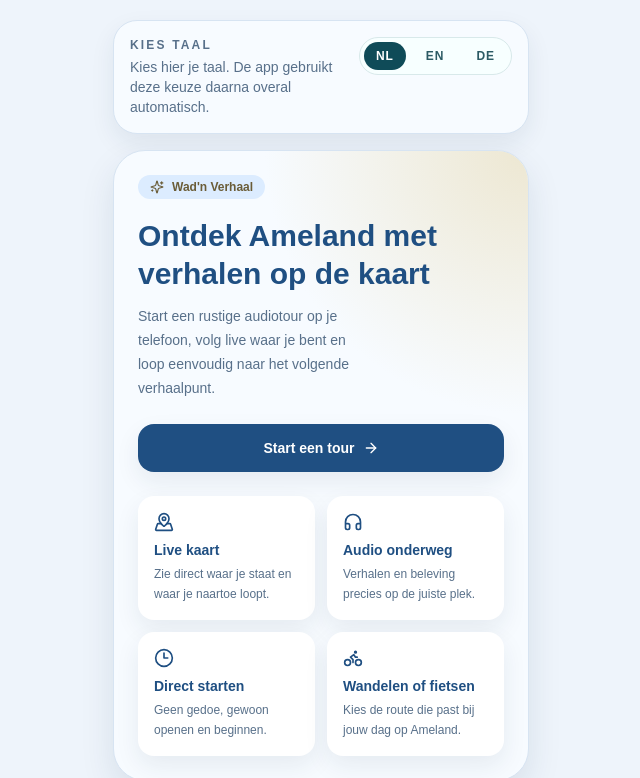
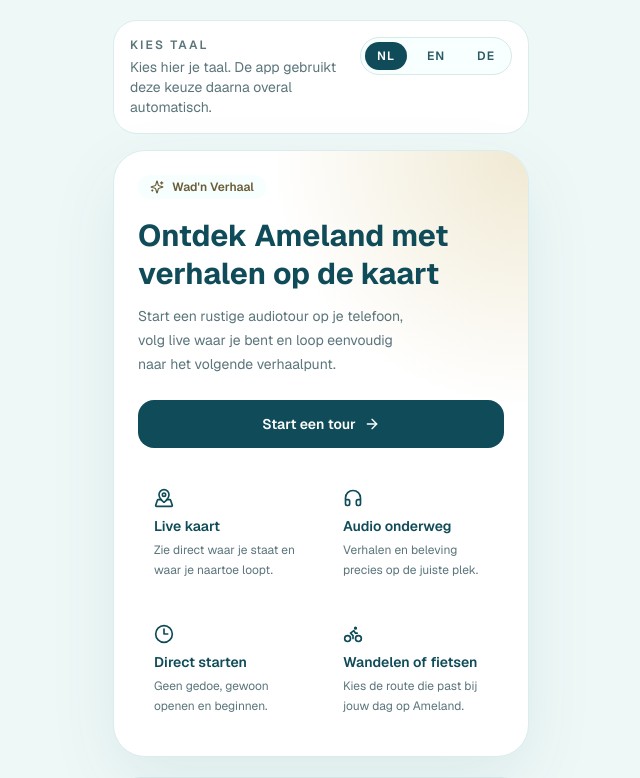
Before and after one commit to WadnVerhaal/ameland-audiotour, a Next.js app in the folder Downloads/ameland-audiotour-v1/ameland-audiotour/: page / in a window 1280 px wide. Shown: the top 778 px of the page, without its empty margins (319-959 px from the left). Built offline with nearby package versions, Linux system fonts and the light colour scheme; no server answers.

Commit message:
Align app styling with website theme

```diff
--- a/Downloads/ameland-audiotour-v1/ameland-audiotour/app/globals.css
+++ b/Downloads/ameland-audiotour-v1/ameland-audiotour/app/globals.css
@@ -3,15 +3,20 @@
 @tailwind utilities;
 
 :root {
-  --bg: #eef4fb;
-  --card: #f7fbff;
-  --card-strong: #edf5ff;
-  --foreground: #17324d;
-  --muted: #58708a;
-  --border: #d7e4f2;
-  --accent: #1f4f82;
-  --accent-soft: #dcecff;
-  --badge: #5f8fc7;
+  --bg: #eef8f7;
+  --bg-soft: #f6fffe;
+  --card: #ffffff;
+  --card-soft: #f7ffff;
+  --foreground: #163c43;
+  --foreground-strong: #103f47;
+  --muted: #4f8a8e;
+  --muted-body: #5b757b;
+  --border: #dbecef;
+  --border-strong: #cfe3e5;
+  --accent: #0f4b58;
+  --accent-2: #12879a;
+  --accent-warm: #ef7f63;
+  --success-soft: #eef8f8;
 }
 
 html {
@@ -19,9 +24,11 @@ html {
 }
 
 body {
-  font-family: Arial, Helvetica, sans-serif;
-  background: var(--bg);
+  background:
+    radial-gradient(circle at top, rgba(153, 220, 218, 0.18), transparent 32%),
+    linear-gradient(180deg, #f6fffe 0%, #eef8f7 42%, #e7f4f3 100%);
   color: var(--foreground);
+  font-family: var(--font-geist-sans), Arial, Helvetica, sans-serif;
 }
 
 a {
@@ -40,24 +47,40 @@ select {
     background: var(--bg);
   }
 
+  .bg-app-soft {
+    background: var(--bg-soft);
+  }
+
   .bg-app-card {
     background: var(--card);
   }
 
-  .bg-app-card-strong {
-    background: var(--card-strong);
+  .bg-app-card-soft {
+    background: var(--card-soft);
   }
 
   .text-app {
     color: var(--foreground);
   }
 
+  .text-app-strong {
+    color: var(--foreground-strong);
+  }
+
   .text-app-muted {
+    color: var(--muted-body);
+  }
+
+  .text-app-subtle {
     color: var(--muted);
   }
 
   .border-app {
     border-color: var(--border);
+  }
+
+  .border-app-strong {
+    border-color: var(--border-strong);
   }
 
   .bg-app-accent {
@@ -68,19 +91,35 @@ select {
     color: var(--accent);
   }
 
-  .bg-app-soft {
-    background: var(--accent-soft);
+  .bg-app-accent-2 {
+    background: var(--accent-2);
   }
 
-  .bg-app-badge {
-    background: var(--badge);
+  .text-app-accent-2 {
+    color: var(--accent-2);
+  }
+
+  .bg-app-warm {
+    background: var(--accent-warm);
+  }
+
+  .text-app-warm {
+    color: var(--accent-warm);
+  }
+
+  .bg-app-success-soft {
+    background: var(--success-soft);
   }
 
   .shadow-soft {
-    box-shadow: 0 14px 34px rgba(23, 50, 77, 0.10);
+    box-shadow: 0 24px 70px rgba(15, 75, 88, 0.08);
   }
 
-  .shadow-card {
-    box-shadow: 0 10px 24px rgba(23, 50, 77, 0.08);
+  .shadow-strong {
+    box-shadow: 0 34px 90px rgba(15, 75, 88, 0.14);
+  }
+
+  .shadow-button {
+    box-shadow: 0 16px 38px rgba(15, 75, 88, 0.2);
   }
 }
--- a/Downloads/ameland-audiotour-v1/ameland-audiotour/app/layout.tsx
+++ b/Downloads/ameland-audiotour-v1/ameland-audiotour/app/layout.tsx
@@ -1,17 +1,26 @@
-import './globals.css';
-import type { Metadata } from 'next';
+import './globals.css'
+import type { Metadata } from 'next'
+import { Geist, Geist_Mono } from 'next/font/google'
+
+const geistSans = Geist({
+  variable: '--font-geist-sans',
+  subsets: ['latin'],
+})
+
+const geistMono = Geist_Mono({
+  variable: '--font-geist-mono',
+  subsets: ['latin'],
+})
 
 export const metadata: Metadata = {
-  title: 'Wad’n Verhaal App',
+  title: "Wad'n Verhaal App",
   description: 'Ontdek Ameland met verhalen in je oor.',
-};
+}
 
 export default function RootLayout({ children }: { children: React.ReactNode }) {
   return (
-    <html lang="nl">
-      <body className="min-h-screen bg-app text-app antialiased">
-        {children}
-      </body>
+    <html lang="nl" className={`${geistSans.variable} ${geistMono.variable} h-full antialiased`}>
+      <body className="min-h-full bg-app text-app">{children}</body>
     </html>
-  );
+  )
 }
```
